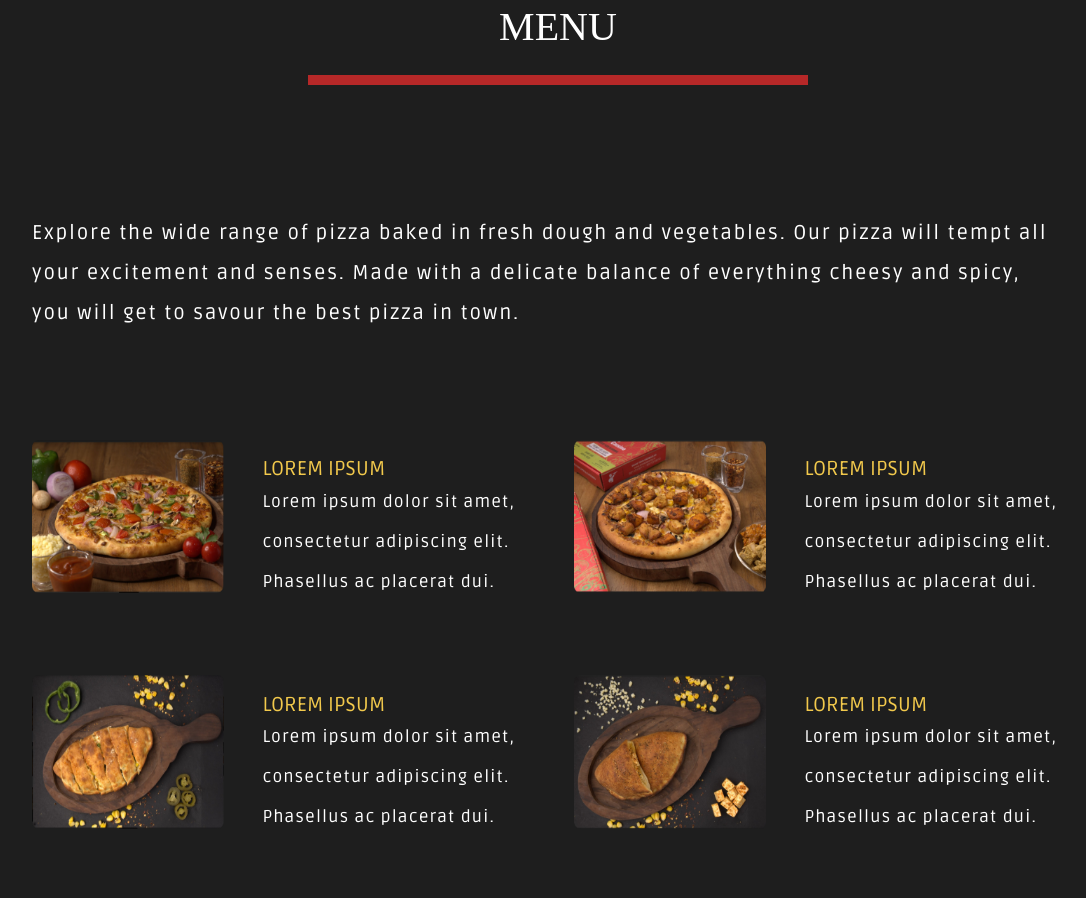
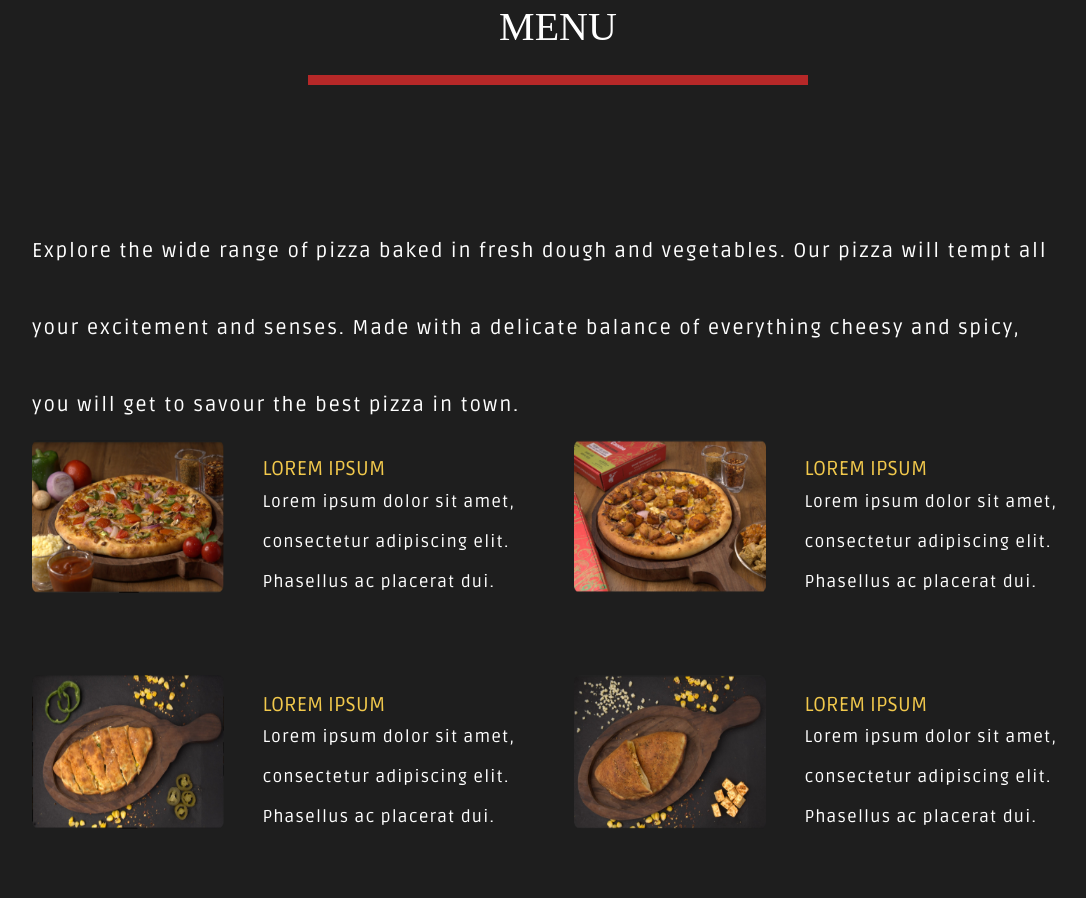
Before and after one commit to ratnasree-ghosh/pizza-restuarant2, a plain HTML site: page index.html in a window 1280 px wide. Shown: the part 1783-2681 px from the top of the page, without its empty margins (82-1168 px from the left). Drawn offline with Linux system fonts and the light colour scheme.

Commit message:
Update style.css

```diff
--- a/style.css
+++ b/style.css
@@ -251,7 +251,7 @@ box-shadow: 3px 6px 18px rgba(0, 0, 0, 0.25);
 font-style: normal;
 font-weight: 400;
 font-size: 20px;
-line-height: 40px;
+line-height: 6vw;
 padding: 5vw;
 
 letter-spacing: 0.09em;
```
